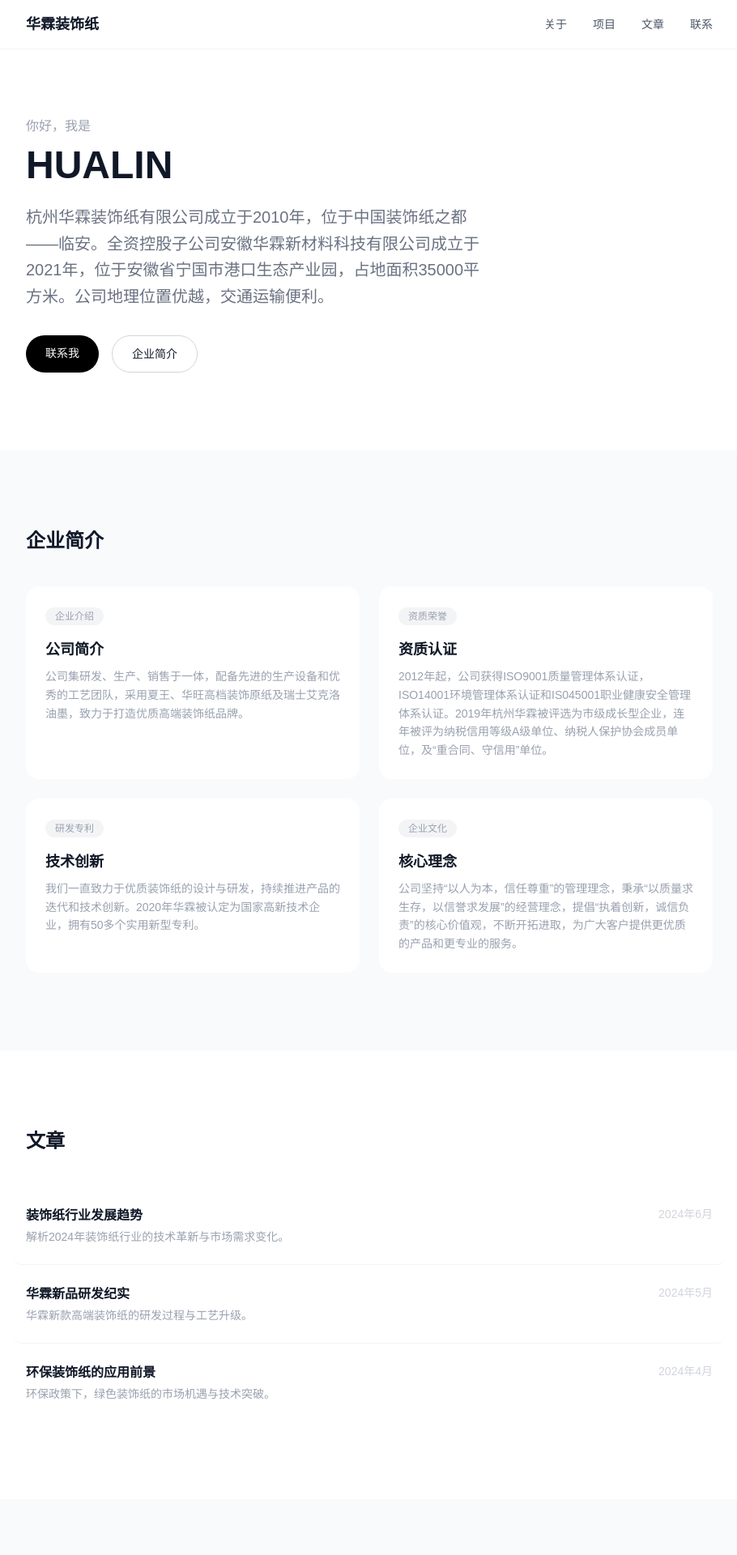
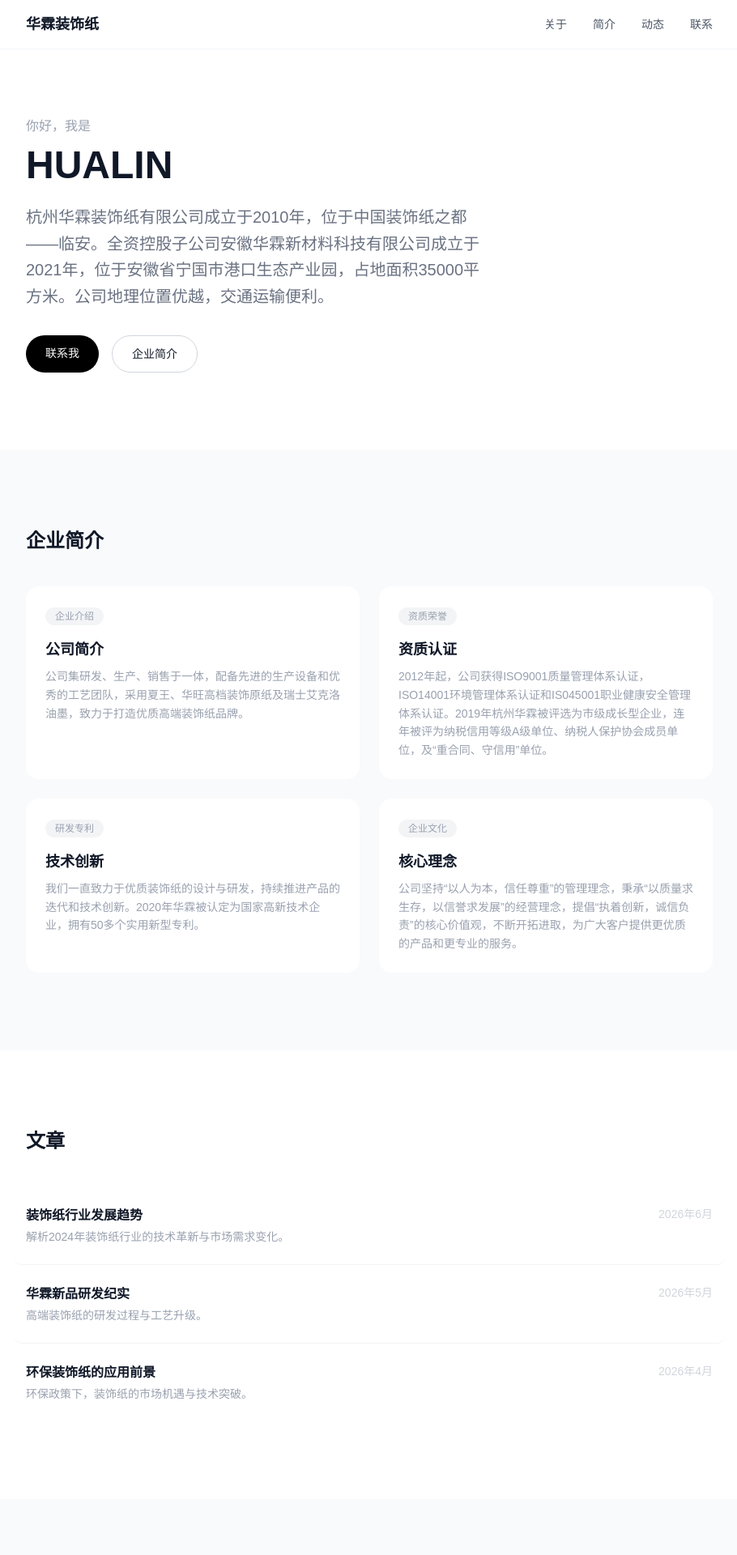
Before and after one commit to luhuahui-lhh/my-app, a Next.js app in the folder my-app/: page / in a window 1280 px wide. Shown: the top 1920 px of the page at 81% size, without its empty margins (184-1094 px from the left). Built offline with nearby package versions, Linux system fonts and the light colour scheme.

Commit message:
修改主页文字

```diff
--- a/my-app/app/page.tsx
+++ b/my-app/app/page.tsx
@@ -7,14 +7,14 @@ export default function Home() {
           <span className="font-semibold text-lg">华霖装饰纸</span>
           <div className="flex gap-4 sm:gap-8 text-sm text-gray-600">
             <a href="#about" className="hover:text-black transition-colors">关于</a>
-            <a href="#projects" className="hover:text-black transition-colors">项目</a>
-            <a href="#blog" className="hover:text-black transition-colors">文章</a>
+            <a href="#projects" className="hover:text-black transition-colors">简介</a>
+            <a href="#blog" className="hover:text-black transition-colors">动态</a>
             <a href="#contact" className="hover:text-black transition-colors">联系</a>
           </div>
         </div>
       </nav>
 
-      {/* 个人介绍 - 修复文本换行、全角字符，增加锚点偏移 */}
+      {/* 介绍 - 修复文本换行、全角字符，增加锚点偏移 */}
       <section id="about" className="max-w-4xl mx-auto px-6 pt-36 pb-24 scroll-mt-20">
         <p className="text-gray-400 mb-3">你好，我是</p>
         <h1 className="text-5xl font-bold mb-6"> HUALIN</h1>
@@ -76,20 +76,20 @@ export default function Home() {
             {
               id: "blog1",
               title: "装饰纸行业发展趋势",
-              date: "2024年6月",
+              date: "2026年6月",
               desc: "解析2024年装饰纸行业的技术革新与市场需求变化。"
             },
             {
               id: "blog2",
               title: "华霖新品研发纪实",
-              date: "2024年5月",
-              desc: "华霖新款高端装饰纸的研发过程与工艺升级。"
+              date: "2026年5月",
+              desc: "高端装饰纸的研发过程与工艺升级。"
             },
             {
               id: "blog3",
               title: "环保装饰纸的应用前景",
-              date: "2024年4月",
-              desc: "环保政策下，绿色装饰纸的市场机遇与技术突破。"
+              date: "2026年4月",
+              desc: "环保政策下，装饰纸的市场机遇与技术突破。"
             },
           ].map((post) => (
             <div key={post.id} className="py-6 hover:bg-gray-50 -mx-4 px-4 rounded-xl cursor-pointer transition-colors">
```
